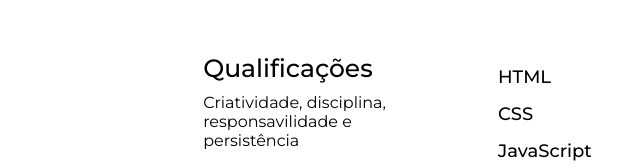
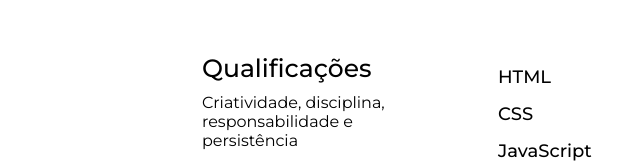
Before and after one commit to lauryangi/portfolio.projeto, a plain HTML site: page index.html in a window 1280 px wide. Shown: the part 2477-2644 px from the top of the page, 172-812 px from the left. Drawn offline with nearby package versions, Linux system fonts and the light colour scheme.

Commit message:
alteracao de componente

```diff
--- a/index.html
+++ b/index.html
@@ -8,7 +8,6 @@
     <link rel="stylesheet" href="https://cdnjs.cloudflare.com/ajax/libs/OwlCarousel2/2.3.4/assets/owl.carousel.min.css" />
     <link rel="stylesheet" href="style.css">
 </head>
-
 <body>
     <div class="scroll-up-btn">
         <ion-icon name="chevron-up-outline"></ion-icon>
@@ -93,7 +92,7 @@
             <div class="skills-content">
                 <div class="column left">
                     <div class="text">Qualificações</div>
-                    <p>Criatividade, disciplina, responsavilidade e persistência</p>
+                    <p>Criatividade, disciplina, responsabilidade e persistência</p>
                     <a href="#">Mais informações</a>
                 </div>
 
--- a/style.css
+++ b/style.css
@@ -129,9 +129,9 @@ html{
     transition: all 0.3s ease;
 }
 .scroll-up-btn.show{
+    bottom: 30px;
     opacity: 1;
-    pointer-events: auto;
-    bottom: 30px;
+    pointer-events:auto;
 }
 /*  todos os codigos similares  */
 section{
```
Also changed, not shown: script.js (+4 -4 lines).
